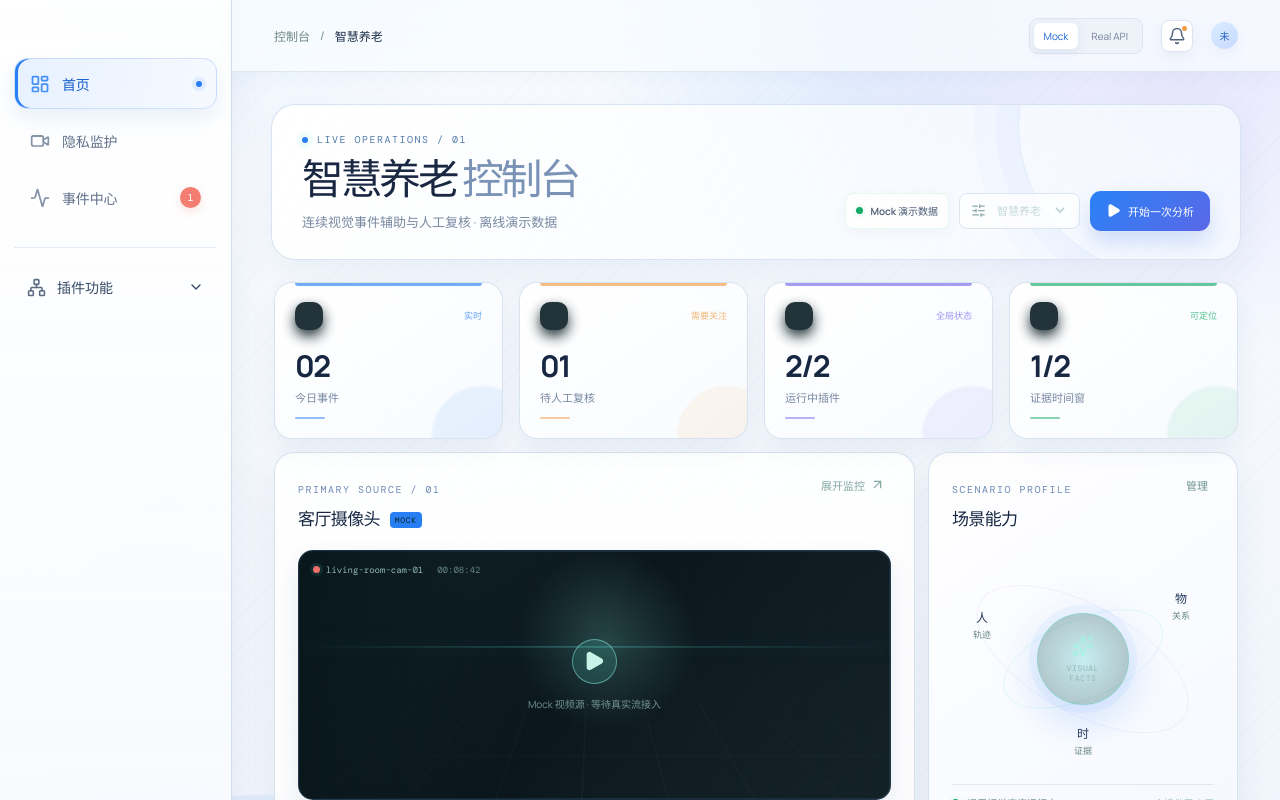
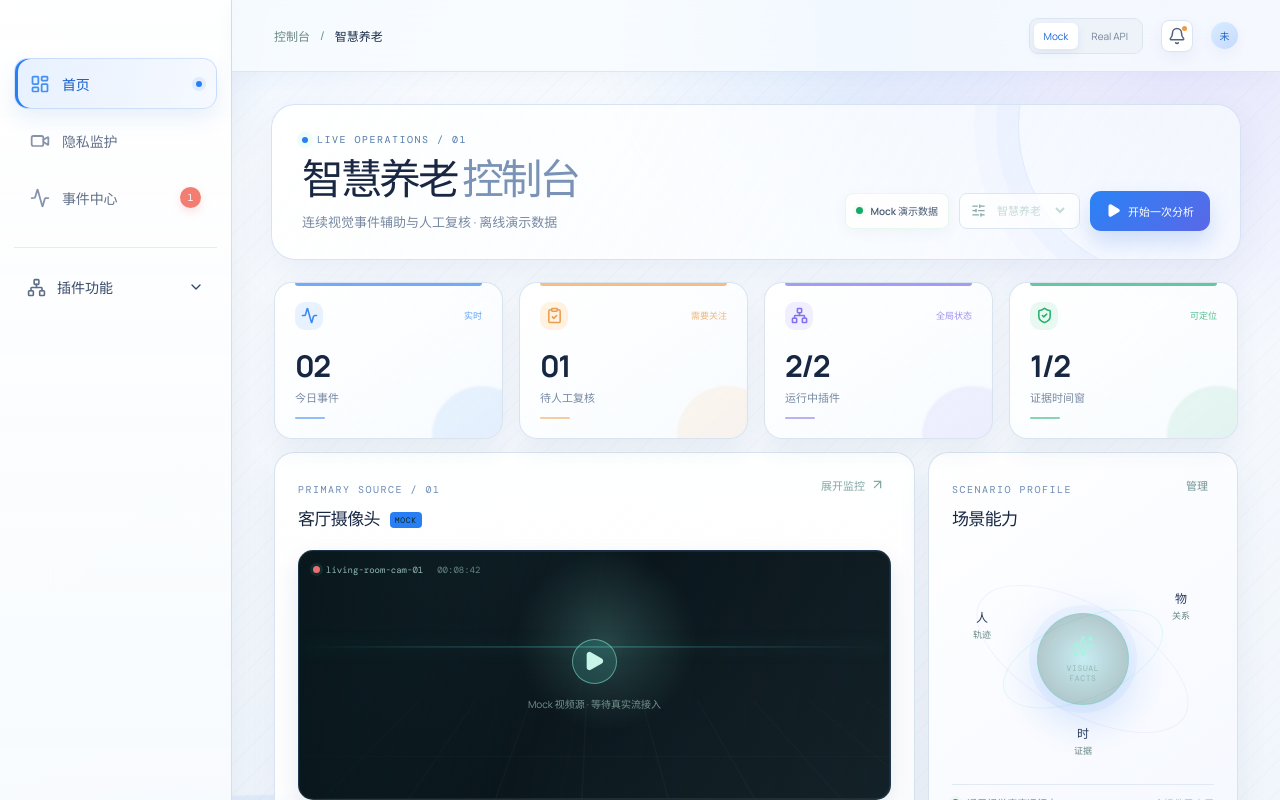
Before and after one commit to weiyang02520-ops/aic-visual-event-platform, a React (Vite) app in the folder workspace/frontend/: page /#dashboard in a window 1280 px wide. Shown: the top 800 px of the page. Built offline with nearby package versions, Linux system fonts and the light colour scheme.

Commit message:
fix(frontend): correct metric icon contrast

```diff
--- a/workspace/frontend/src/experience.css
+++ b/workspace/frontend/src/experience.css
@@ -1097,3 +1097,15 @@ body {
   .metric-card { border-radius: 14px; padding: 15px; }
   .panel { border-radius: 16px; }
 }
+
+/* Metric icon contrast: keep the icon tint while using a light surface. */
+.metric-card .metric-icon {
+  color: inherit;
+  background: #edf3fb;
+  box-shadow: none;
+}
+.metric-card .metric-icon svg { color: inherit; stroke-width: 2.2; }
+.metric-card.cyan .metric-icon { color: #287ff3; background: #e6f1ff; }
+.metric-card.amber .metric-icon { color: #e8953e; background: #fff1df; }
+.metric-card.violet .metric-icon { color: #7667ee; background: #efedff; }
+.metric-card.green .metric-icon { color: #17a967; background: #e5f8ee; }
```
